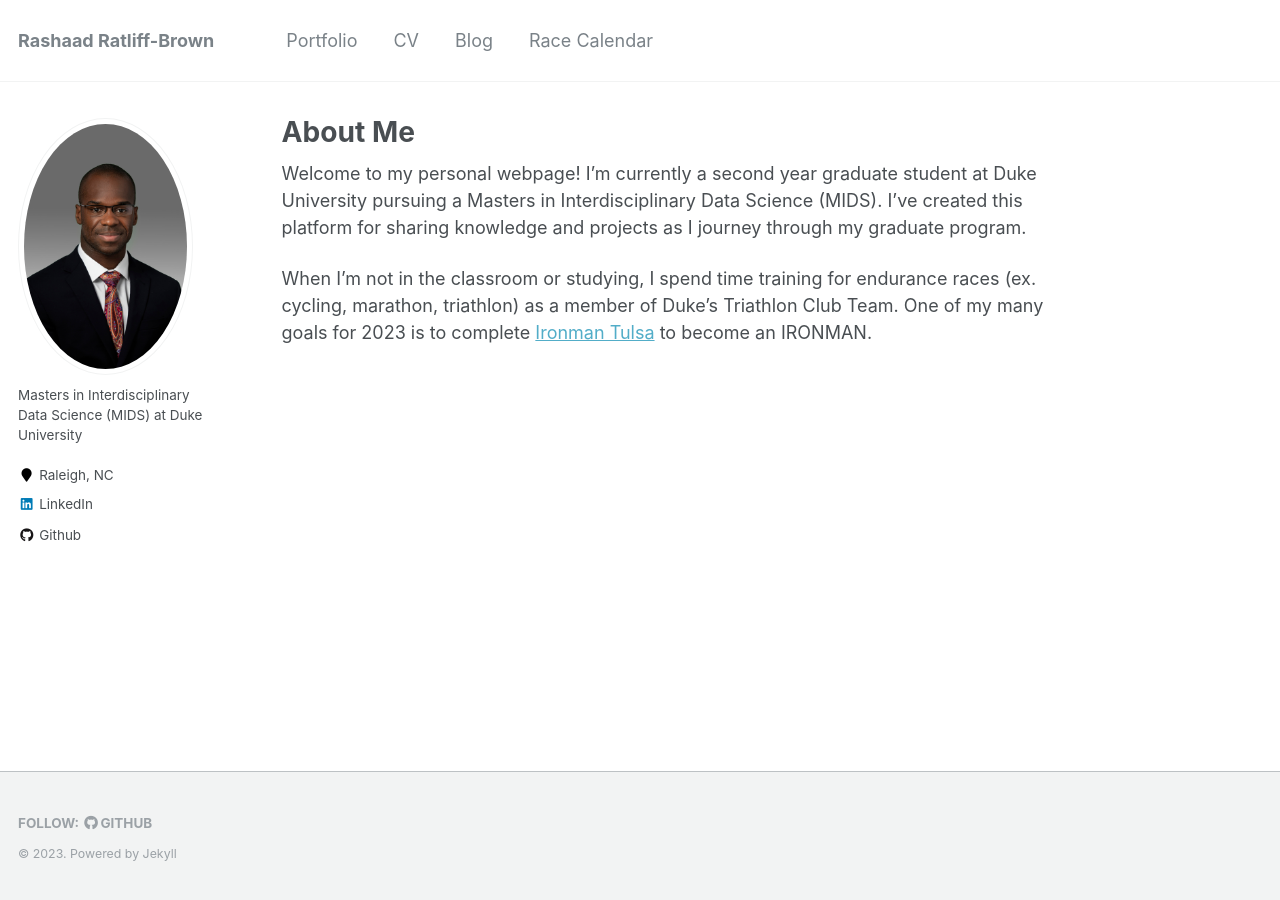
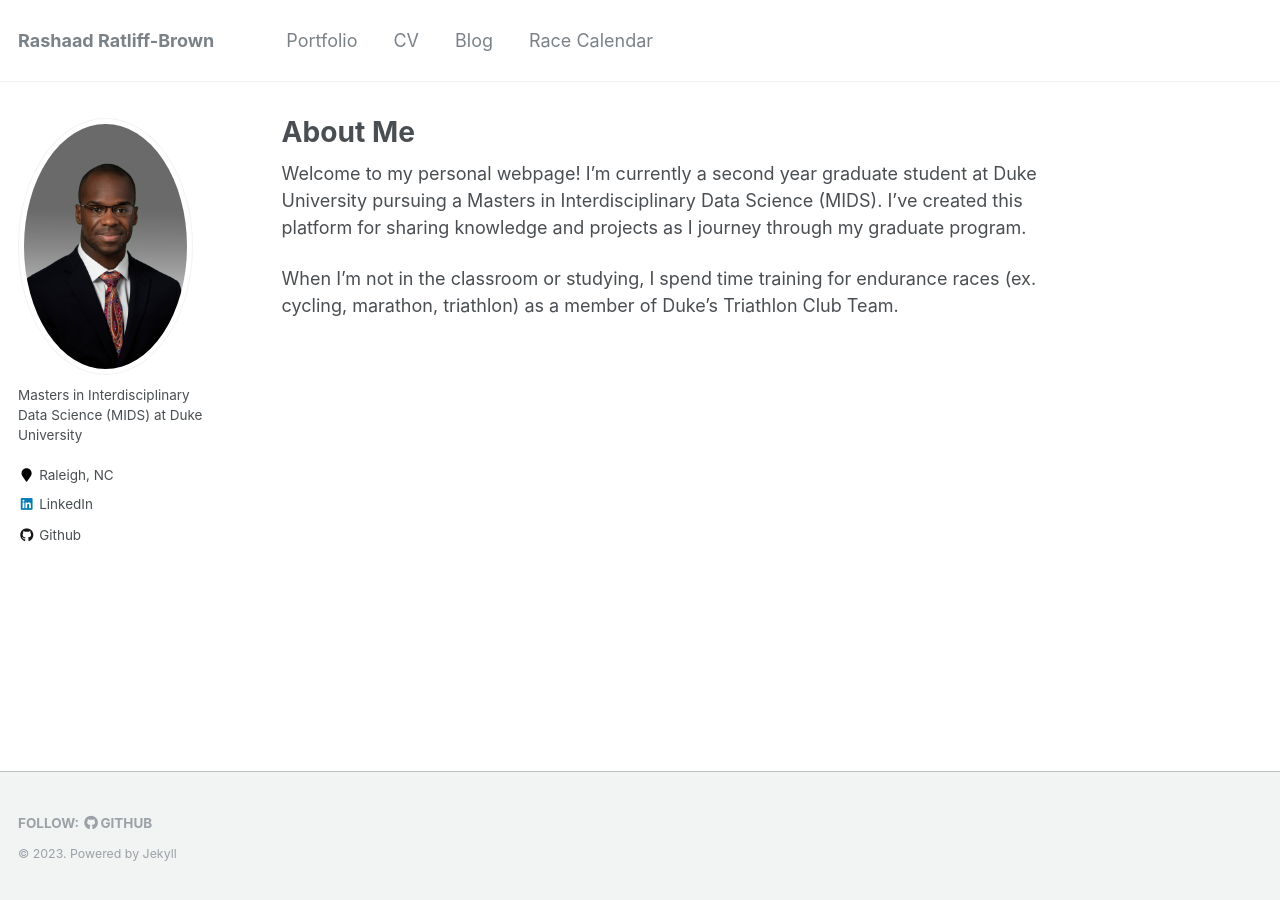
Before and after one commit to caratliff/caratliff.github.io, a Jekyll site: the page built from _pages/about.md, in a window 1280 px wide. Built offline with Jekyll 4.4.1, drawn with Linux system fonts in a browser that asks for light colours.

Commit message:
Update about.md

```diff
--- a/_pages/about.md
+++ b/_pages/about.md
@@ -10,4 +10,4 @@ redirect_from:
 
 Welcome to my personal webpage! I'm currently a second year graduate student at Duke University pursuing a Masters in Interdisciplinary Data Science (MIDS). I've created this platform for sharing knowledge and projects as I journey through my graduate program.
 
-When I'm not in the classroom or studying, I spend time training for endurance races (ex. cycling, marathon, triathlon) as a member of Duke's Triathlon Club Team. One of my many goals for 2023 is to complete [Ironman Tulsa](https://www.ironman.com/im-tulsa) to become an IRONMAN.
+When I'm not in the classroom or studying, I spend time training for endurance races (ex. cycling, marathon, triathlon) as a member of Duke's Triathlon Club Team. <!--One of my many goals for 2023 is to complete [Ironman Tulsa](https://www.ironman.com/im-tulsa) to become an IRONMAN.-->
```
